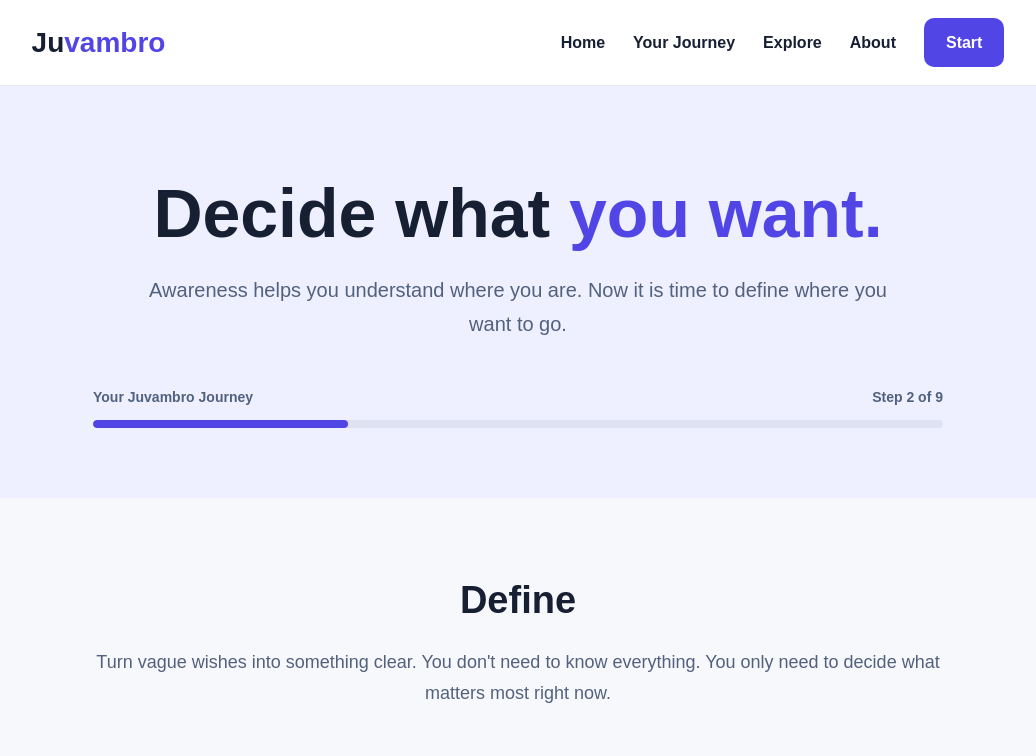
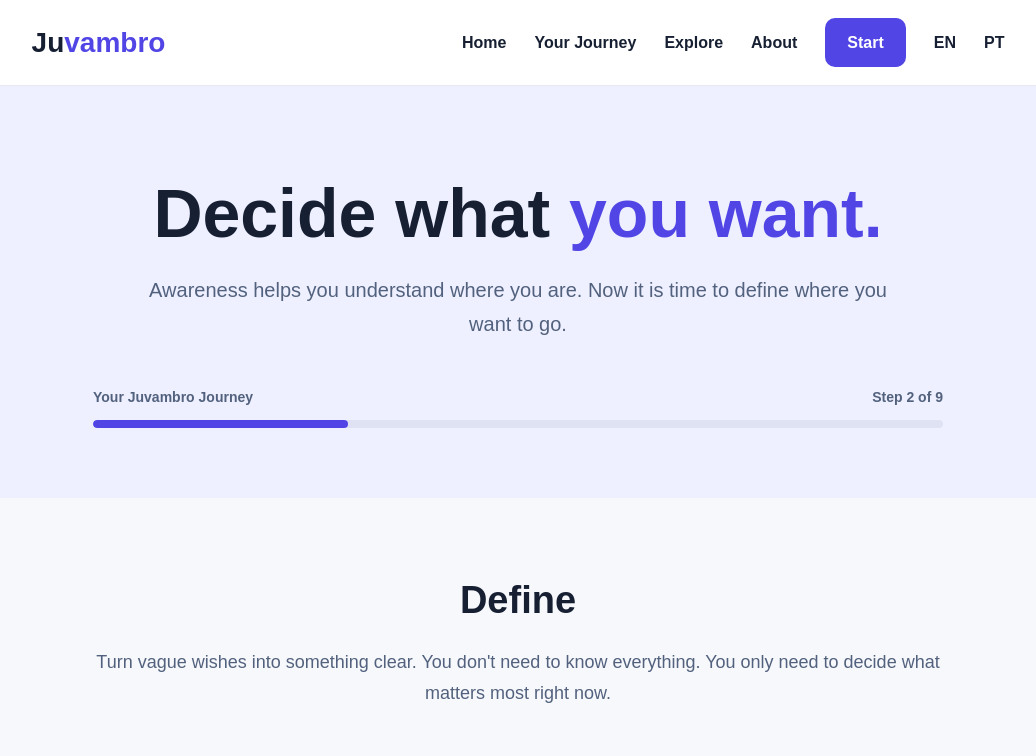
Before and after one commit to juvambro/juvambro.com, a plain HTML site: page define.html in a window 1280 px wide. Shown: the top 756 px of the page, without its empty margins (122-1158 px from the left). Drawn offline with Linux system fonts and the light colour scheme.

Commit message:
Update define.html

```diff
--- a/define.html
+++ b/define.html
@@ -332,6 +332,8 @@
       <a href="index.html#explore">Explore</a>
       <a href="index.html#about">About</a>
       <a href="define.html" class="start-button">Start</a>
+      <a href="define.html" class="language-link">EN</a>
+      <a href="pt/define.html" class="language-link">PT</a>
     </div>
 
   </nav>
```
